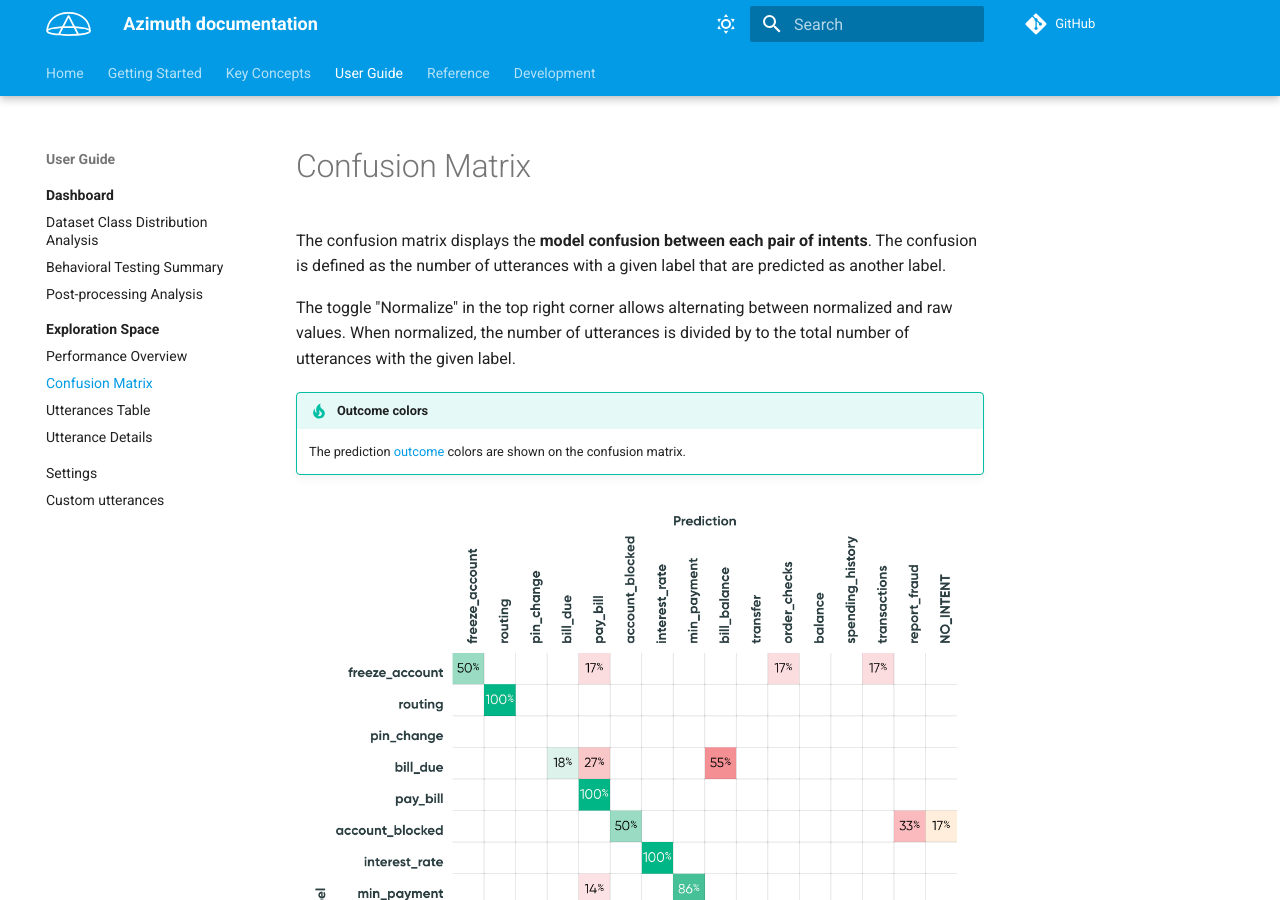
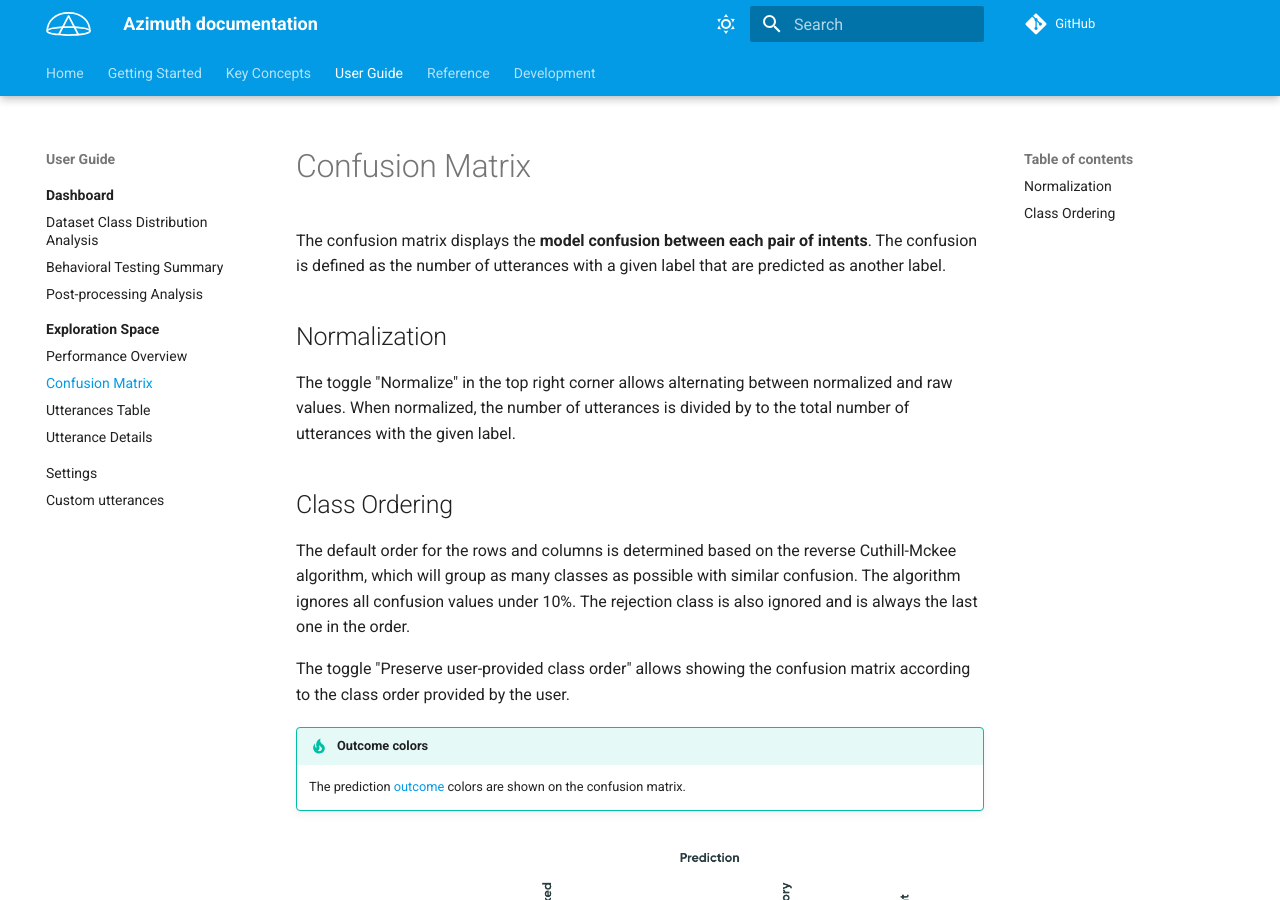
Before and after one commit to ServiceNow/azimuth, an MkDocs documentation site: the page built from docs/docs/user-guide/exploration-space/confusion-matrix.md, in a window 1280 px wide and 900 px high. Built offline with MkDocs 1.6.1 and Material for MkDocs 9.7.7, drawn with Linux system fonts in a browser that asks for light colours; comment, search, counter and statistics services are not loaded; the version menu is left out.

Commit message:
Add documentation

```diff
--- a/docs/docs/user-guide/exploration-space/confusion-matrix.md
+++ b/docs/docs/user-guide/exploration-space/confusion-matrix.md
@@ -3,9 +3,15 @@
 The confusion matrix displays the **model confusion between each pair of intents**. The confusion is
 defined as the number of utterances with a given label that are predicted as another label.
 
+## Normalization
 The toggle "Normalize" in the top right corner allows alternating between normalized and raw values.
 When normalized, the number of utterances is divided by to the total number of utterances
 with the given label.
+
+## Class Ordering
+The default order for the rows and columns is determined based on the reverse Cuthill-Mckee algorithm, which will group as many classes as possible with similar confusion. The algorithm ignores all confusion values under 10%. The rejection class is also ignored and is always the last one in the order.
+
+The toggle "Preserve user-provided class order" allows showing the confusion matrix according to the class order provided by the user.
 
 !!! tip "Outcome colors"
 
```
Also changed, not shown: docs/docs/_static/images/exploration-space/confusion-matrix.png.
